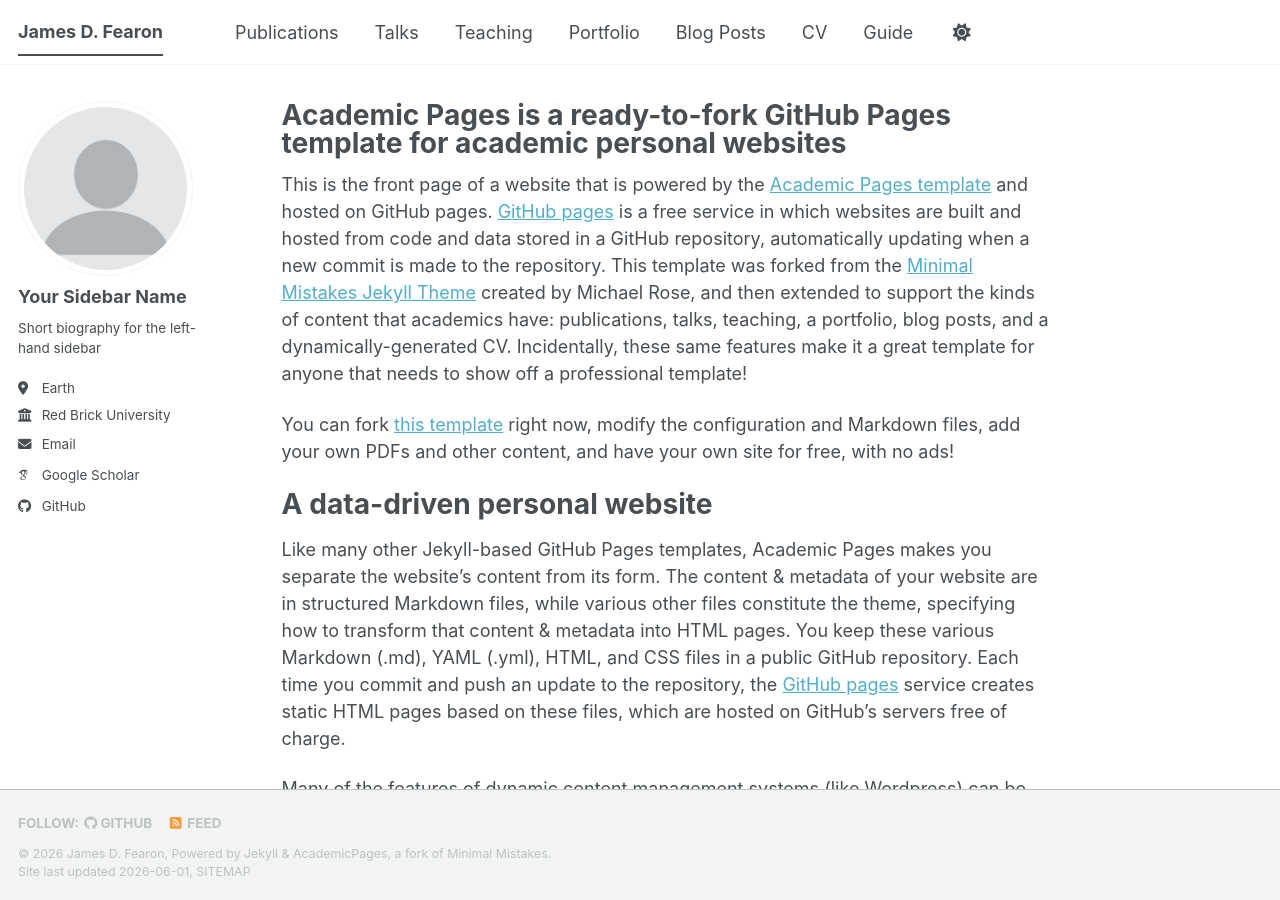
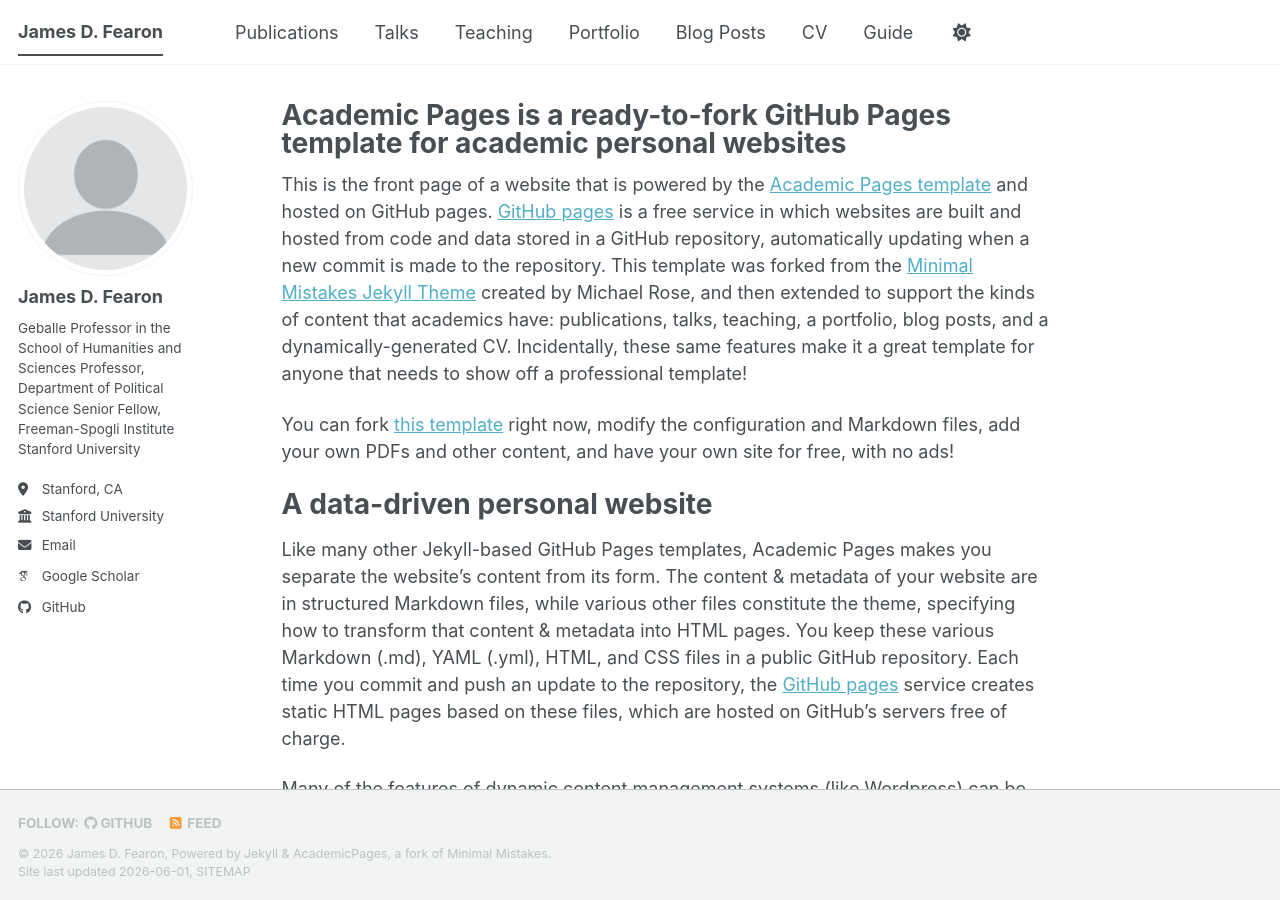
Before and after one commit to jfearon4/jfearon4.github.io, a Jekyll site: the page built from _pages/about.md, in a window 1280 px wide and 900 px high. Built offline with Jekyll 4.4.1, drawn with Linux system fonts in a browser that asks for light colours; some web fonts are replaced; a script bundle is joined from its source files by our own code; library files that are not in the unit come from our copies.

Commit message:
Change author name and bio in _config.yml
Updated author information in the configuration file.

```diff
--- a/_config.yml
+++ b/_config.yml
@@ -24,13 +24,16 @@ repository               : "academicpages/academicpages.github.io"
 author:
   # Biographic information
   avatar           : "profile.png"
-  name             : "Your Sidebar Name"
+  name             : "James D. Fearon"
   pronouns         : # example: "she/her"
-  bio              : "Short biography for the left-hand sidebar"
-  location         : "Earth"
-  employer         : "Red Brick University"
+  bio              : "Geballe Professor in the School of Humanities and Sciences
+  Professor, Department of Political Science
+  Senior Fellow, Freeman-Spogli Institute
+  Stanford University"
+  location         : "Stanford, CA"
+  employer         : "Stanford University"
   uri              : # URL
-  email            : "none@example.org"
+  email            : "jfearon /at/ stanford.edu"
 
   # Academic websites
   academia         : # URL
```
